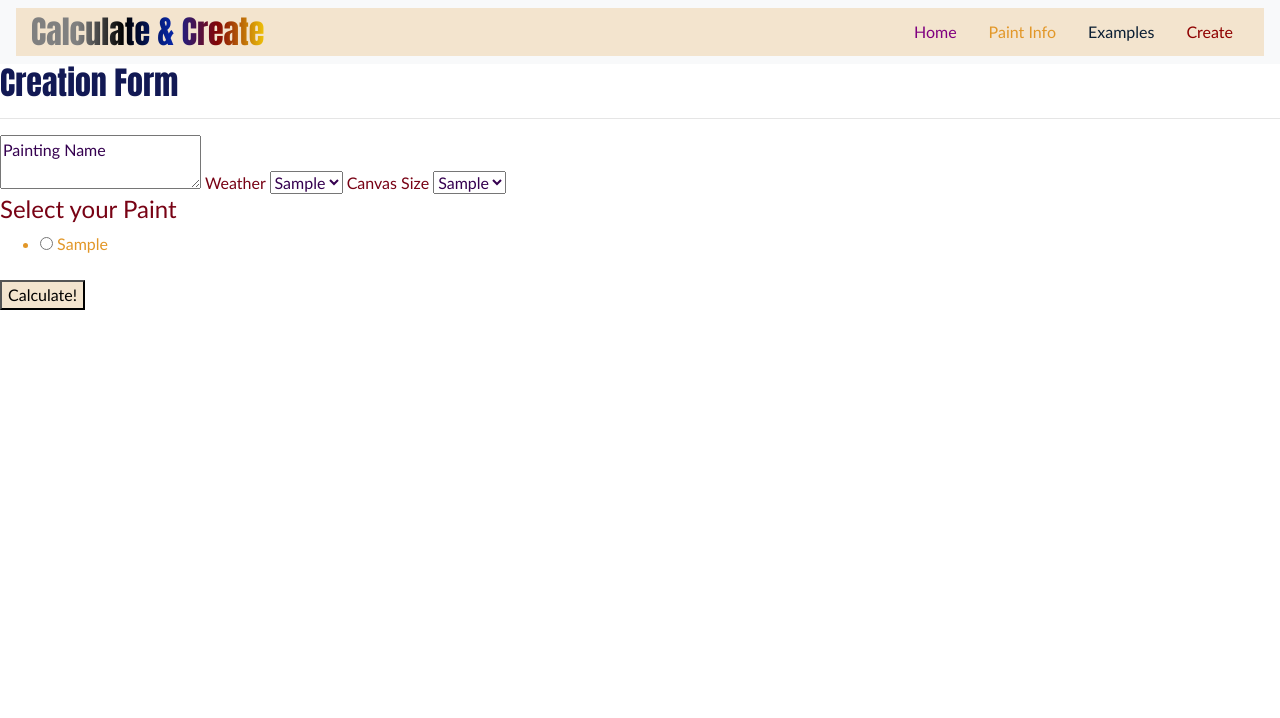
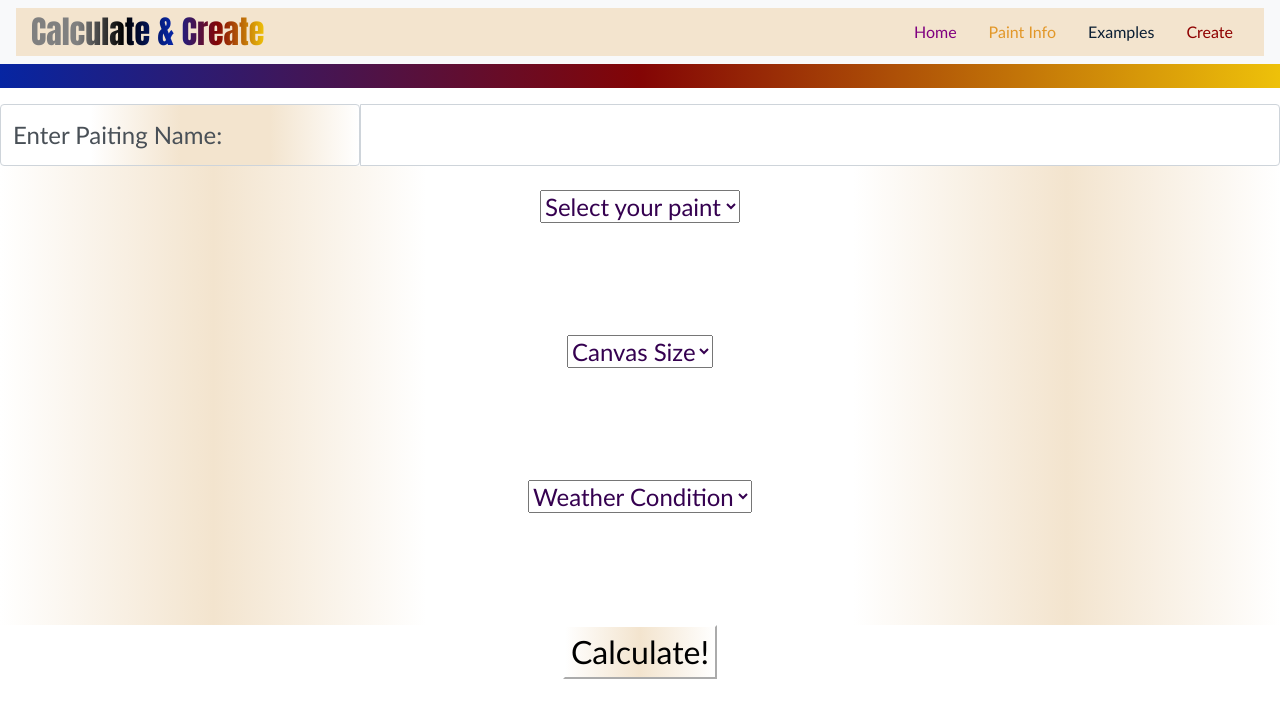
Before and after one commit to Grxcelynx/Calculate-and-Create, a Flask app: page /render_form in a window 1280 px wide. Shown: the top 718 px of the page. Run offline with Flask 2, Linux system fonts and the light colour scheme; tables that the repository leaves empty hold one stand-in row (values such as "Sample post"); some libraries are stand-ins or nearby versions.

Commit message:
finished creation form and almost done with result and sms page

```diff
--- a/static/style.css
+++ b/static/style.css
@@ -62,8 +62,13 @@ a {
 
 }
 
-button {
-  background-color: #F3E4CE;
+button.c-form {
+  /* background-color: #F3E4CE; */
+  background: linear-gradient(to left,white,#F3E4CE,white);
+  border-color: white;
+  font-size: 2em;
+  color: black;
+
 }
 
 textarea {
@@ -117,6 +122,61 @@ a.home-button {
   font-size: 1.3em;
 }
 
+div.creation-form {
+  align-items: center;
+  text-align: center;
+}
+
+span.input-group-text{
+  background: linear-gradient(to right,white,white,#F3E4CE,#F3E4CE,white);
+  width: 15em;
+  font-size: 1.5em;
+}
+
+
+p.painting-name{
+  background: linear-gradient(to right, #0625a2, #830505,#eec10a);
+  -webkit-text-fill-color: transparent;
+
+}
+
+input.form-control{
+  /* text-align: center; */
+  background: linear-gradient(to left, #052dce, #b30606,#f5c607,#3359f2, #e83939,#eedb0a,#5979fa, #df0cae,#fef37c,#052dce, #b30606,#f5c607,#3359f2, #e83939,#eedb0a,#5979fa, #df0cae,#fef37c);
+  -webkit-background-clip: text;
+  -webkit-text-fill-color: transparent;
+  font-size: 2em;
+}
+
+option.p-name{
+  align-items: center;
+}
+
+div.paint-type {
+  font-size: 1.5em;
+  align-items: center;
+  text-align: center;
+  background: linear-gradient(to left,white, #F3E4CE,white,white, white,#F3E4CE,white);
+  border-color: #F3E4CE;
+  padding-bottom: 4em;
+  padding-top: 1em;
+}
+
+div.canvas-type {
+  font-size: 1.5em;
+  text-align: center;
+  align-items: center;
+  background: linear-gradient(to left,white, #F3E4CE,white,white, white,#F3E4CE,white);
+  padding-bottom: 4em;
+}
+
+div.weather-type {
+  font-size: 1.5em;
+  text-align: center;
+  align-items: center;
+  background: linear-gradient(to left,white, #F3E4CE,white,white, white,#F3E4CE,white);
+  padding-bottom: 4em;
+}
 .grid {
   display: grid;
   grid-template-columns: 3fr 3fr;
@@ -150,3 +210,12 @@ img {
   background: transparent;
 
 }
+
+h4.alert-heading{
+  text-align: center;
+  background-color: #F3E4CE;
+  color: black;
+  align-items: center;
+  padding-left: 10em;
+  padding-right: 10em;
+}
--- a/templates/base.html
+++ b/templates/base.html
@@ -14,7 +14,7 @@
             <a class="nav-link" href="/homepage" style= "color : purple;">Home</a>
             <a class="nav-link" href="/paint_info" style= "color : #E29728;">Paint Info</a>
             <a class="nav-link" href="/calc_examples" style= "color : #0A1E33">Examples</a>
-            <a class="nav-link" href="/creation_form" style= "color : #8F0000">Create</a>
+            <a class="nav-link" href="/render_form" style= "color : #8F0000">Create</a>
           </div>
         </div>
       </div>
--- a/templates/creation_form.html
+++ b/templates/creation_form.html
@@ -1,57 +1,72 @@
 <!-- NOTE TO SELF: not sure if it is pulling canvas/paints/weather from corrct place  -->
-<div>
+<div class="creation-form">
   {% extends 'base.html' %}
   {% block title %}Calculate & Create Home{% endblock %}
 
   {% block body %}
 
-  <form action="/creation_post" method="POST">
+  <form class="creation-form" action="/creation_post" method="POST">
+<!--
+        <div class="painting-name">
+          <span class="input-group-text" id="addon-wrapping"></span>
+        </div> -->
+        <p class='painting-name'>span</p>
+
+        <div class="input-group flex-nowrap">
+          <span name="painting_name" class="input-group-text" id="addon-wrapping">Enter Paiting Name:</span>
+          <input name="painting_name" type="text" class="form-control" placeholder="" aria-label="Username" aria-describedby="addon-wrapping">
+        </div>
 
 
-    <h2>Creation Form</h2>
-    <p>
+        <div class="paint-type">
+          <select name="paint_type" class="form-select form-select-lg mb-3" aria-label=".form-select-lg example">
+            <option class="p-name" selected>Select your paint</option>
+            <ul>
+              {% for paint in paint_types %}
+              <li>
+                <option value={{paint.paint_id}}> {{paint.paint_type}}</option>
+                <label>{{paint.paint_type}}</label>
+              </li>
+              {% endfor %}
+            </ul>
+          </select>
+        </div>
 
-    </p>
-    <hr>
-
-        <textarea name="painting_name">Painting Name</textarea>
-        Weather
-        <select name="weather_type">
-          <ul>
-              {% for type in weather_types %}
-              <li>
-                      <option value="{{type.weather_id}}"> {{type.weather_type}}</option>
-              </li>
-              {%endfor%}
-          </ul>
-        </select>
-
-      Canvas Size
-      <select name="canvas_size">
+        <div class="canvas-type">
+          <select name="canvas_size" class="form-select form-selec-lg mb-3" aria-label=".form-select-lg example">
+            <option selected>Canvas Size</option>
             <ul>
               {% for my_size in canvas_sizes %}
               <li>
                     <option value="{{ my_size.canvas_id }}">{{ my_size.canvas_size }}</option>
               </li>
               {% endfor %}
-          </ul>
-      </select>
+            </ul>
+          </select>
+        </div>
 
-          <h4>Select your Paint</h4>
+
+        <div class="weather-type">
+          <select name="weather_type" class="form-select form-select-lg mb-3" aria-label=".form-select-lg example">
+            <option selected>Weather Condition</option>
             <ul>
-              {% for paint in paint_types %}
+              {% for type in weather_types %}
               <li>
-                <input type="radio" name="paint_type" value={{paint.paint_id}}>
-                <label>{{paint.paint_type}}</label>
+                      <option value="{{type.weather_id}}"> {{type.weather_type}}</option>
               </li>
-              {% endfor %}
+              {%endfor%}
             </ul>
+          </select>
+        </div>
 
-            <p>
+        <div>
+          <p>
+            <button class="c-form" type="submit">Calculate!</button>
 
-            </p>
+          </p>
+        </div>
 
-            <button type="submit">Calculate!</button>
+
   </form>
 
     {% endblock %}
--- a/templates/sms_sent.html
+++ b/templates/sms_sent.html
@@ -1,4 +1,4 @@
-<div class="alert alert-success" role="alert">
+<div class="alert alert-success" role="alert" style="background-color:#F3E4CE">
     {% extends 'base.html' %}
     {% block title %}Calculate & Create Home{% endblock %}
 
@@ -6,9 +6,9 @@
     {% block body %}
 
         <h4 class="alert-heading">{{ full_name }}, your Calculation has been Created!</h4>
-        <h5>Sent to the number:</h5>
+        <h5>Sent to:</h5>
         <p>
-            {{ phone_number }}
+           {{ full_name }} @ {{ phone_number }}
         </p>
         <hr>
         <h5>With your total dry time in:</h5>
```
Also changed, not shown: templates/result.html (+31 -43 lines).
